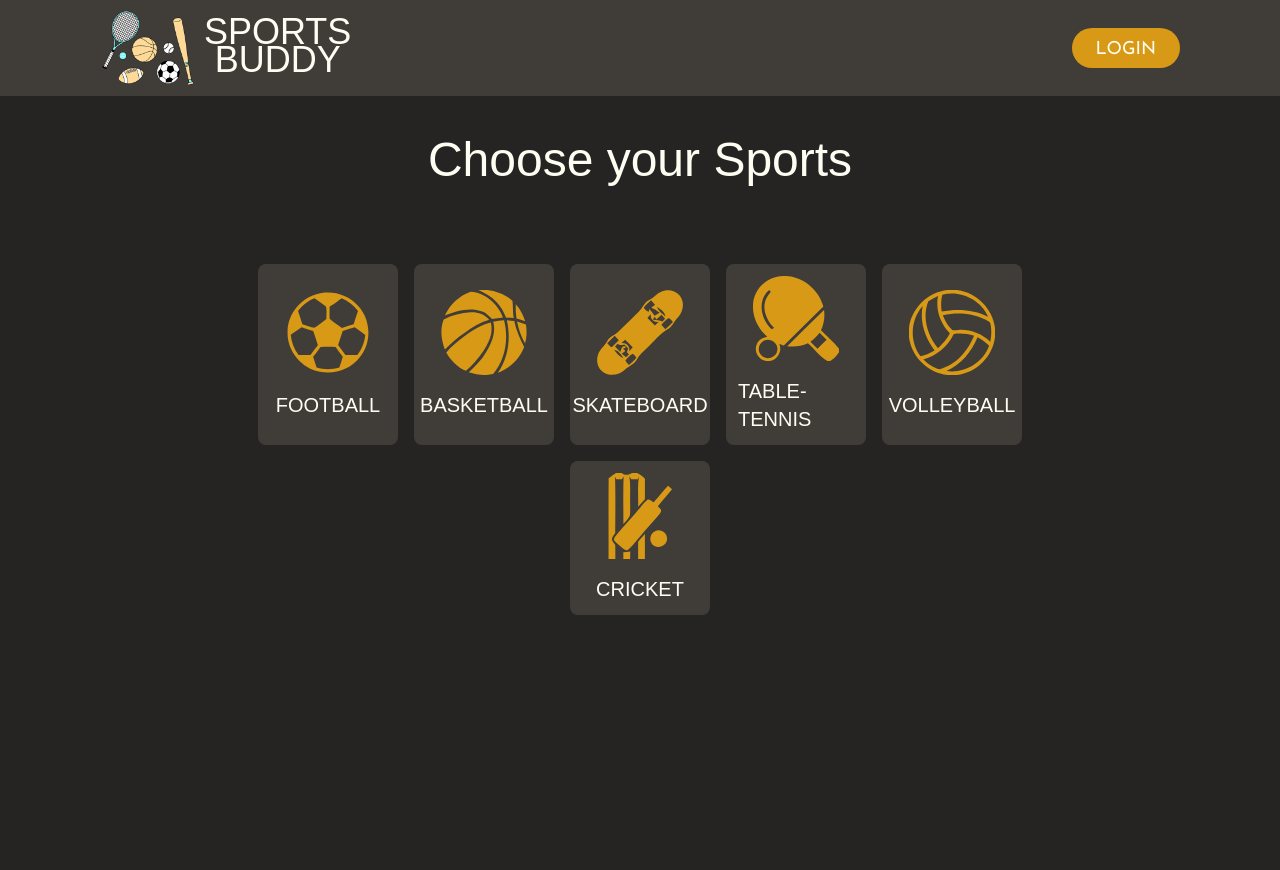
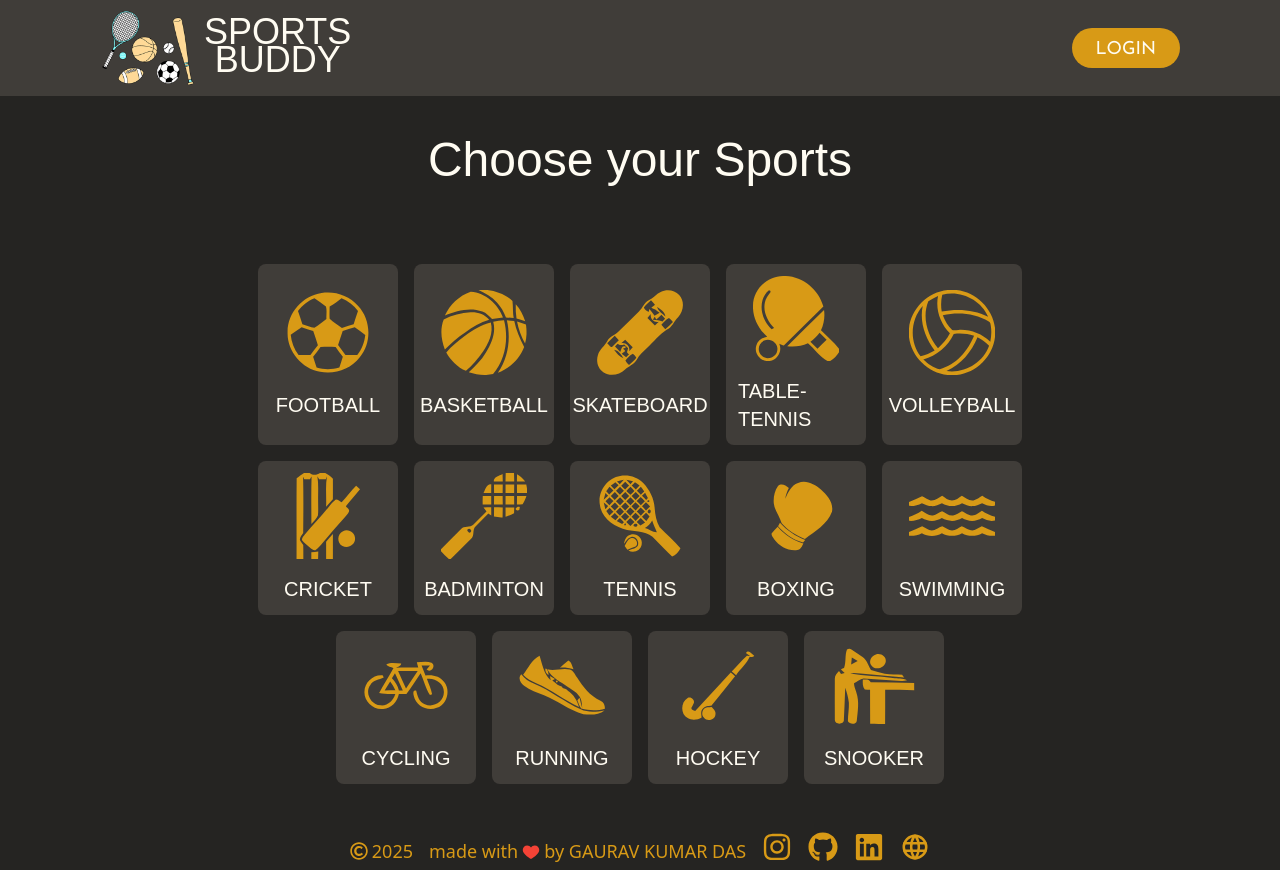
Before and after one commit to gaurav1-9/sports-buddy, a React (Vite) app: page / in a window 1280 px wide. Before the commit the page ends 800 px from the top, so only its background shows below. Built offline with nearby package versions, Linux system fonts and the light colour scheme; a web font is replaced by a local one.

Commit message:
added footer component

```diff
--- a/src/App.jsx
+++ b/src/App.jsx
@@ -2,18 +2,23 @@ import { Route, Routes, useLocation } from "react-router-dom"
 import Navbar from "./components/Navbar"
 import Home from "./pages/Home"
 import Login from "./pages/Login"
+import Footer from "./components/Footer"
 
 const App = () => {
   const location = useLocation();
   return (
-    <div>
+    <div className="flex flex-col min-h-screen">
       {location.pathname !== '/login' && <Navbar />}
 
-      <Routes>
-        <Route path='/' element={<Home />} />
-        <Route path='/login' element={<Login />} />
-        <Route path="/sports/:sportsCategory" element={<></>}/>
-      </Routes>
+      <main className="flex-grow">
+        <Routes>
+          <Route path='/' element={<Home />} />
+          <Route path='/login' element={<Login />} />
+          <Route path="/sports/:sportsCategory" element={<></>} />
+        </Routes>
+      </main>
+
+      {location.pathname !== '/login' && <Footer />}
     </div>
   )
 }
--- /dev/null
+++ b/src/components/Footer.jsx
@@ -0,0 +1,58 @@
+import { FaRegCopyright, FaInstagram, FaGithub, FaLinkedin } from "react-icons/fa";
+import { TbWorld } from "react-icons/tb";
+import { FcLike } from "react-icons/fc";
+
+const Footer = () => {
+    const currentYear = new Date().getFullYear()
+    const devYear = 2025
+    return (
+        <div className={`text-flame flex flex-col lg:flex-row items-center font-kurb justify-center w-full gap-4 pt-2`}>
+            <div className='flex items-center gap-1 text-lg leading-0 lg:text-lg'>
+                <FaRegCopyright />
+                <p>{`${(devYear === currentYear) ? devYear : `${devYear} - ${currentYear}`}`}</p>
+            </div>
+            <div className='flex items-center gap-1 text-xs lg:text-lg -mt-3 -mb-2 lg:mt-0 lg:mb-0'>
+                <p>made with</p>
+                <FcLike />
+                <p>by GAURAV KUMAR DAS</p>
+            </div>
+            <div className="flex item-center gap-4 text-3xl pb-2">
+                <a
+                    href="https://www.instagram.com/gaurav1_9/"
+                    target='_blank'
+                    className='hover:text-flame/80'
+                    title='Instagram'
+                >
+                    <FaInstagram />
+                </a>
+                <a
+                    href="https://github.com/gaurav1-9"
+                    target='_blank'
+                    className='hover:text-flame/80'
+                    title='Github'
+                >
+                    <FaGithub />
+                </a>
+                <a
+                    href="https://www.linkedin.com/in/gaurav-kumar-das/"
+                    target='_blank'
+                    className='hover:text-flame/80'
+                    title='LinkedIn'
+                >
+                    <FaLinkedin />
+                </a>
+                <a
+                    href="https://gauravkrdas-portfolio.vercel.app/"
+                    target='_blank'
+                    className='hover:text-flame/80'
+                    title='Portfolio'
+                >
+                    <TbWorld />
+                </a>
+
+            </div>
+        </div>
+    )
+}
+
+export default Footer
--- a/src/pages/Home.jsx
+++ b/src/pages/Home.jsx
@@ -2,7 +2,7 @@ import SportsCategories from "../components/SportsCategories"
 
 const Home = () => {
   const sportsCategory = [
-    'football', 'basketball', 'skateboard', 'table-tennis', 'volleyball', 'cricket'
+    'football', 'basketball', 'skateboard', 'table-tennis', 'volleyball', 'cricket','badminton','tennis','boxing','swimming','cycling','running','hockey','snooker'
   ]
   return (
     <div className='flex flex-col scrollbar justify-center items-center py-10'>
```
